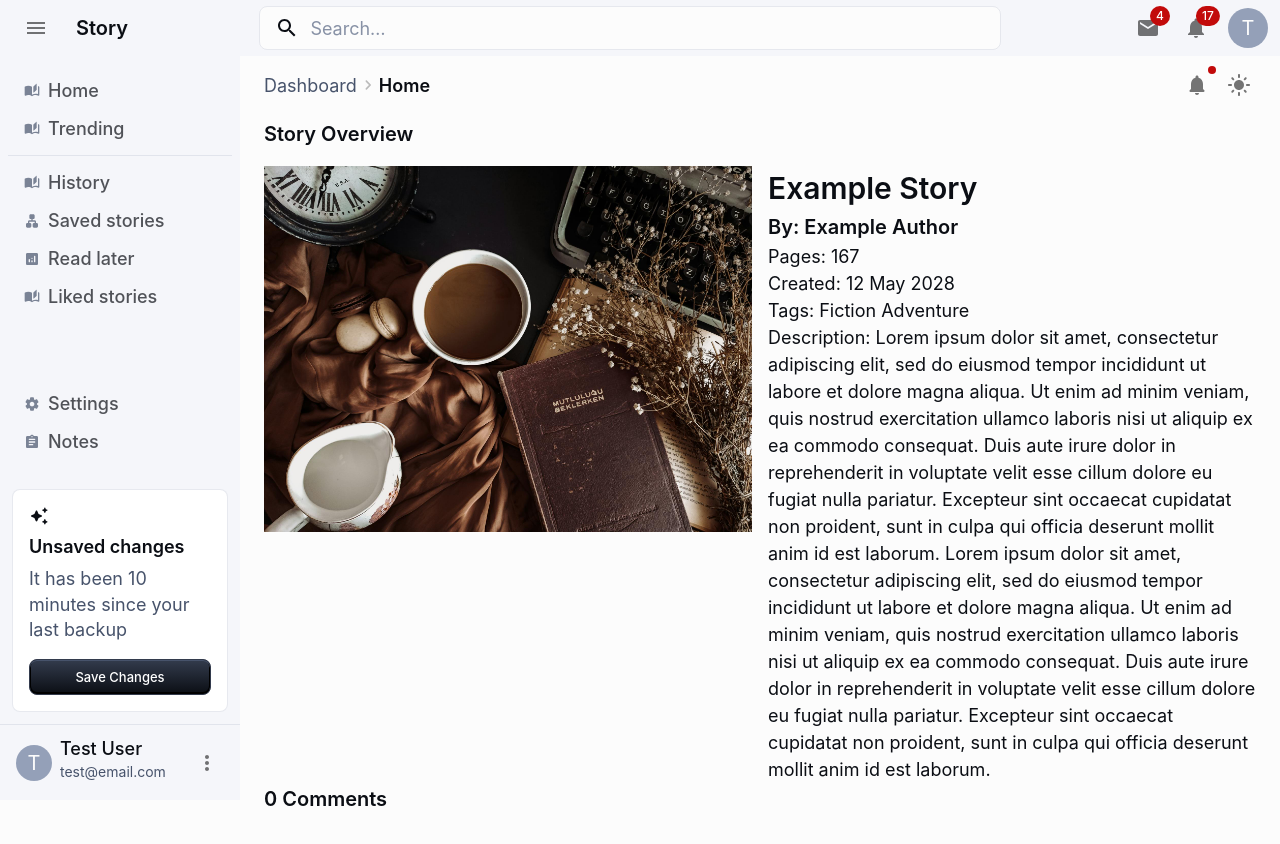
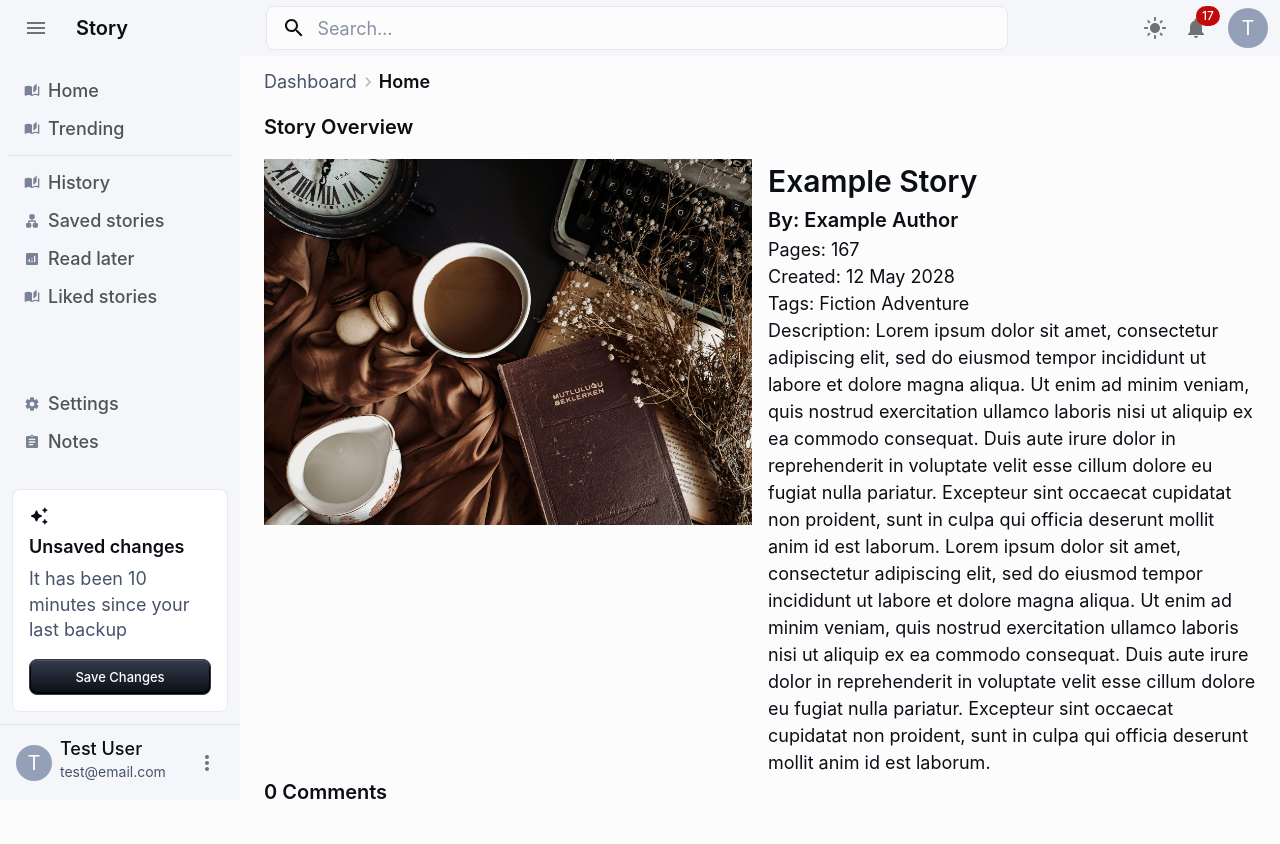
Before and after one commit to tmikov99/story-ui, a React (Vite) app: page /story in a window 1280 px wide. Shown: the top 844 px of the page. Built offline with nearby package versions, Linux system fonts and the light colour scheme.

Commit message:
Move theme button to app bar (#20)

```diff
--- a/src/components/AppHeader.tsx
+++ b/src/components/AppHeader.tsx
@@ -12,11 +12,11 @@ import Menu from '@mui/material/Menu';
 import MenuIcon from '@mui/icons-material/Menu';
 import SearchIcon from '@mui/icons-material/Search';
 import AccountCircle from '@mui/icons-material/AccountCircle';
-import MailIcon from '@mui/icons-material/Mail';
 import NotificationsIcon from '@mui/icons-material/Notifications';
 import MoreIcon from '@mui/icons-material/MoreVert';
 import Avatar from '@mui/material/Avatar';
 import { brand, gray } from '../theme/themePrimitives';
+import ColorModeIconDropdown from '../theme/ColorModeIconDropdown';
 
 const Search = styled('div')(({ theme }) => ({
   position: 'relative',
@@ -140,14 +140,6 @@ export default function AppHeader() {
       onClose={handleMobileMenuClose}
     >
       <MenuItem>
-        <IconButton size="large" aria-label="show 4 new mails">
-          <Badge badgeContent={4} color="error">
-            <MailIcon />
-          </Badge>
-        </IconButton>
-        <p>Messages</p>
-      </MenuItem>
-      <MenuItem>
         <IconButton
           size="large"
           aria-label="show 17 new notifications"
@@ -203,12 +195,8 @@ export default function AppHeader() {
             />
           </Search>
           <Box sx={{ flexGrow: 1 }} />
+          <ColorModeIconDropdown />
           <Box sx={{ display: { xs: 'none', md: 'flex' } }}>
-            <IconButton size="large" aria-label="show 4 new mails">
-              <Badge badgeContent={4} color="error">
-                <MailIcon />
-              </Badge>
-            </IconButton>
             <IconButton
               size="large"
               aria-label="show 17 new notifications"
--- a/src/components/Header.tsx
+++ b/src/components/Header.tsx
@@ -21,12 +21,12 @@ export default function Header() {
       spacing={2}
     >
       <NavbarBreadcrumbs />
-      <Stack direction="row" sx={{ gap: 1 }}>
+      {/* <Stack direction="row" sx={{ gap: 1 }}>
         <MenuButton showBadge aria-label="Open notifications">
           <NotificationsRoundedIcon />
         </MenuButton>
         <ColorModeIconDropdown />
-      </Stack>
+      </Stack> */}
     </Stack>
   );
 }
```
